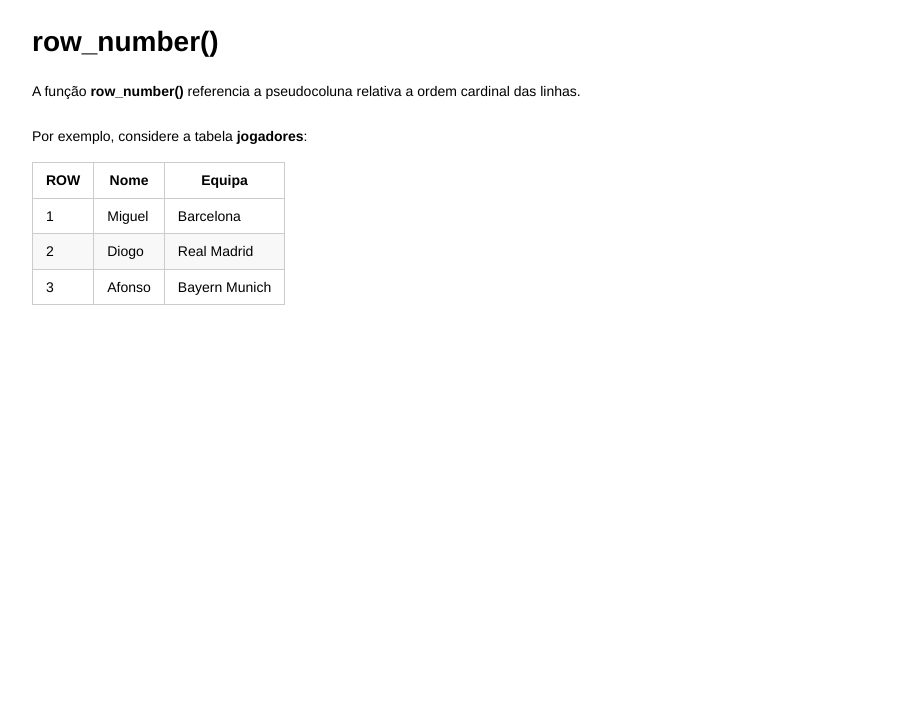
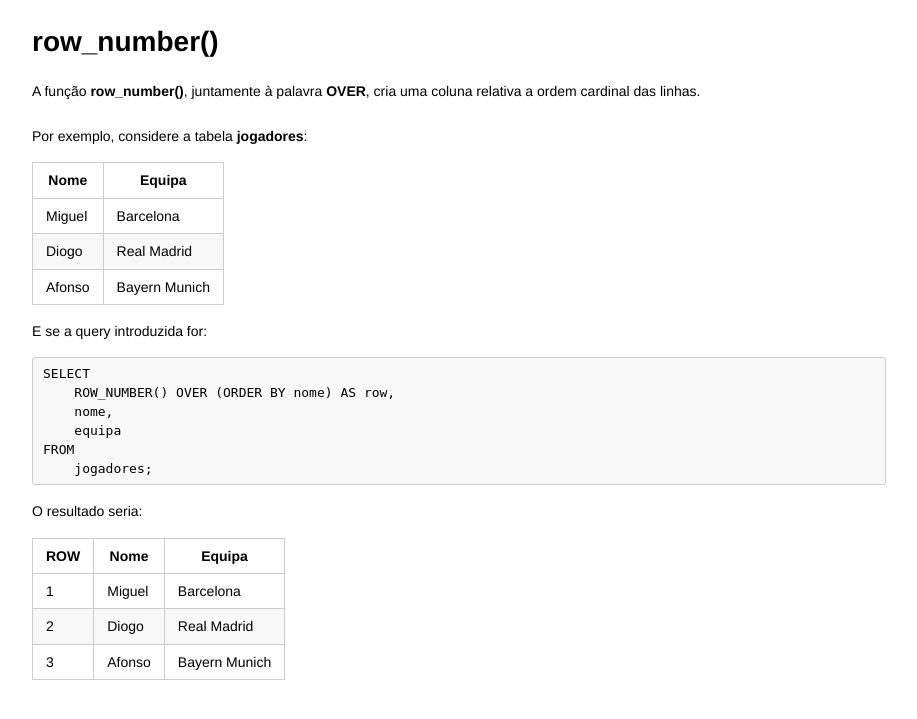
Before and after one commit to damaral31/Portuguese-School-System-DB-Modeling, a Flask app: page /explicacao/row_number in a window 1280 px wide. Shown: the part 52-771 px from the top of the page, without its empty margins (181-1098 px from the left). Run offline with Flask 3, Linux system fonts and the light colour scheme; some libraries are stand-ins or nearby versions.

Commit message:
Update explicacaoRowNumber.html

```diff
--- a/app/templates/explicacaoRowNumber.html
+++ b/app/templates/explicacaoRowNumber.html
@@ -5,9 +5,48 @@
 <h1>row_number()</h1>
 
 <p>
-    A função <b>row_number()</b> referencia a pseudocoluna relativa a ordem cardinal das linhas.
+    A função <b>row_number()</b>, juntamente à palavra <b>OVER</b>, cria uma coluna relativa a ordem cardinal das linhas.
     <br><br>
     Por exemplo, considere a tabela <b>jogadores</b>:
+</p>
+
+<table>
+    <thead>
+        <tr>
+            <th>Nome</th>
+            <th>Equipa</th>
+        </tr>
+    </thead>
+    <tbody>
+        <tr>
+            <td>Miguel</td>
+            <td>Barcelona</td>
+        </tr>
+        <tr>
+            <td>Diogo</td>
+            <td>Real Madrid</td>
+        </tr>
+        <tr>
+            <td>Afonso</td>
+            <td>Bayern Munich</td>
+        </tr>
+    </tbody>
+</table>
+
+<p>
+    E se a query introduzida for:
+</p>
+
+<pre><code>SELECT
+    ROW_NUMBER() OVER (ORDER BY nome) AS row,
+    nome,
+    equipa
+FROM
+    jogadores;
+</code></pre>
+
+<p>
+    O resultado seria:
 </p>
 
 <table>
```
